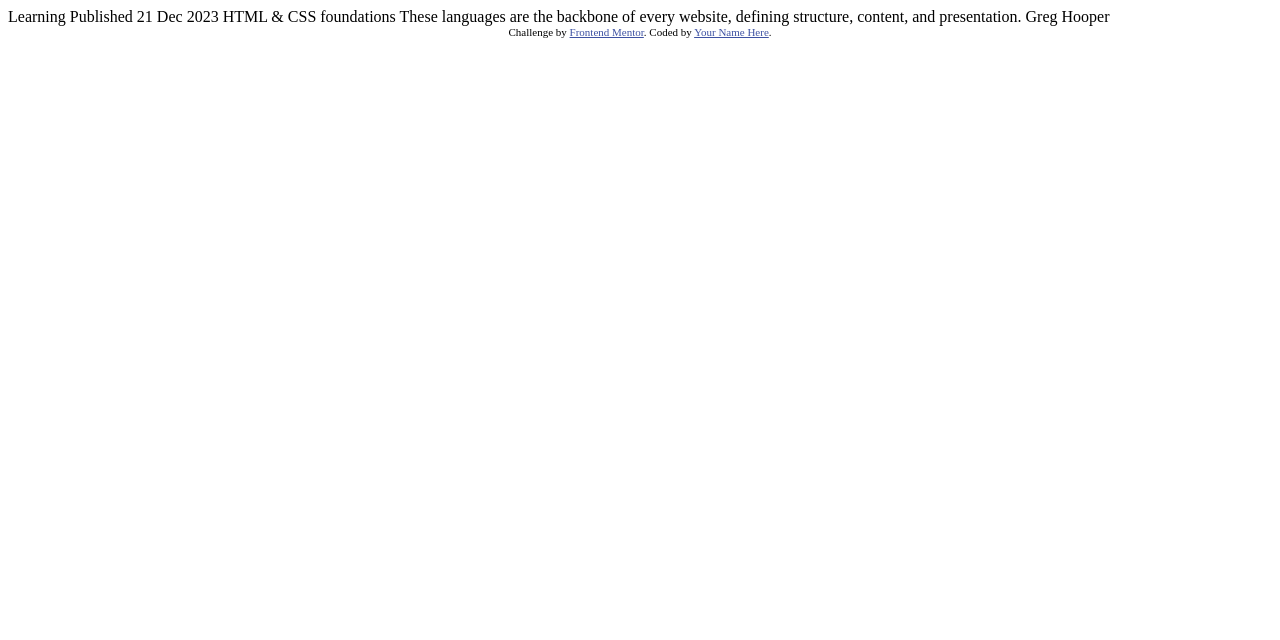
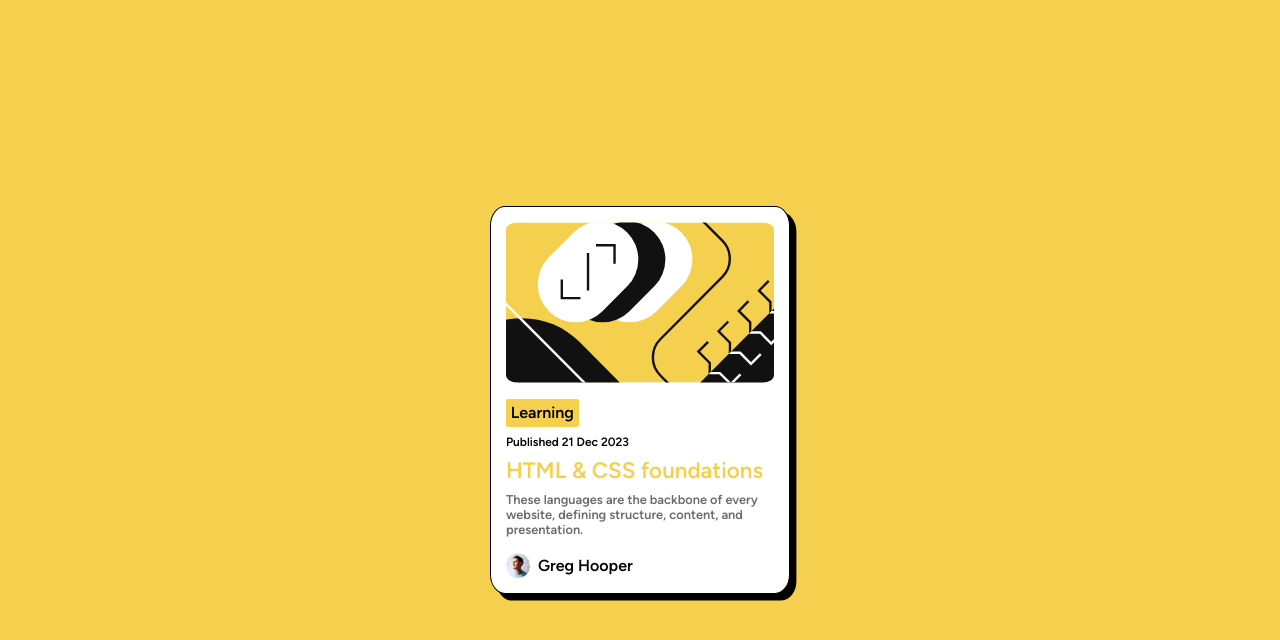
Before and after one commit to ismeh/front_end_projects, a plain HTML site: page 2blog_preview_card/blog-preview-card-main/index.html in a window 1280 px wide. Drawn offline with Linux system fonts and the light colour scheme.

Commit message:
finish 2 - add animation

```diff
--- a/2blog_preview_card/blog-preview-card-main/index.html
+++ b/2blog_preview_card/blog-preview-card-main/index.html
@@ -5,8 +5,9 @@
   <meta name="viewport" content="width=device-width, initial-scale=1.0"> <!-- displays site properly based on user's device -->
 
   <link rel="icon" type="image/png" sizes="32x32" href="./assets/images/favicon-32x32.png">
+  <link rel="stylesheet" href="style.css">
+  <title>Frontend Mentor | Blog preview card</title>
 
-  <title>Frontend Mentor | Blog preview card</title>
 
   <!-- Feel free to remove these styles or customise in your own stylesheet 👍 -->
   <style>
@@ -15,20 +16,21 @@
   </style>
 </head>
 <body>
+  <main>
+   <div class="blog_card">
+     <img src="assets/images/illustration-article.svg">
+     <div class="blog_card_info">
+       <div class="tag"><b>Learning</b></div>
+       <time datetime="2023-12-21">Published 21 Dec 2023</time>
+       <h3 ><b>HTML & CSS foundations</h3>
+      <p class="text_preset1">These languages are the backbone of every website, defining structure, content, and presentation.</p>
+      <div class="blog_card_footer">
+        <img src="assets/images/image-avatar.webp">
+        <a rel="author"><B>Greg Hooper</B></a>
+      </div>
+     </div>
 
-  Learning
-
-  Published 21 Dec 2023
-
-  HTML & CSS foundations
-
-  These languages are the backbone of every website, defining structure, content, and presentation.
-
-  Greg Hooper
-
-  <div class="attribution">
-    Challenge by <a href="https://www.frontendmentor.io?ref=challenge" target="_blank">Frontend Mentor</a>.
-    Coded by <a href="#">Your Name Here</a>.
-  </div>
+   </div>
+  </main>
 </body>
 </html>
--- /dev/null
+++ b/2blog_preview_card/blog-preview-card-main/style.css
@@ -0,0 +1,110 @@
+/* css reset */
+* {
+  margin: 0;
+  padding: 0;
+  box-sizing: border-box;
+}
+
+body {
+  min-height: 100dvh; /* 100% of the viewport height, work on phones*/
+  background-color: var(--Yellow);
+  display: flex;
+  flex-direction: column;
+  justify-content: center;
+  align-items: center;
+  text-align: center;
+  font-family: Figtree;
+}
+
+@font-face {
+  font-family: 'Figtree';
+  src: url('./assets/fonts/Figtree-Italic-VariableFont_wght.ttf') format('truetype');
+  src: url('./assets/fonts/Figtree-VariableFont_wght.ttf') format('truetype');
+  src: url('./assets/fonts/static/Figtree-ExtraBold.ttf') format('truetype');
+  src: url('./assets/fonts/static/Figtree-SemiBold.ttf') format('truetype');
+}
+
+p{
+  font-size: 16px;
+}
+
+/* Variables */
+:root {
+  --Yellow: hsl(47, 88%, 63%);
+  --White: hsl(0, 0%, 100%);
+  --Gray_500: hsl(0, 0%, 42%);
+  --Gray_950: hsl(0, 0%, 7%);
+}
+
+.text_preset1{
+  color: var(--Gray_500);
+  font-size: 0.8em;
+}
+
+.blog_card {
+  border: 1px solid;
+  box-shadow: 100px;
+  border-radius: 5%;
+  background-color: white;
+
+  display: flex;
+  flex-direction: column;
+  justify-content: center;
+  max-width: 300px;
+  min-width: 280px;
+  padding: 5%;
+
+  box-shadow: 0.4em 0.4em rgba(0,0,0,255.1);
+  transition: all 0.3s ease-in-out;
+}
+
+.blog_card h3 {
+  transition: all 0.3s ease-in-out;
+}
+
+.blog_card img{
+  border-radius: 5%;
+}
+
+.blog_card_info{
+  display: flex;
+  flex-direction: column;
+  text-align: left;
+  gap: 0.5em;
+  padding-top: 1em;
+}
+
+.blog_card h3{
+  font-size: 1.4em;
+  color: var(--Yellow);
+}
+
+.blog_card_info img{
+  max-width: 1.5em;
+}
+
+.blog_card_footer{
+  display: flex;
+  align-items: center;
+  gap: 0.5em;
+  padding-top: 1em;
+}
+
+.tag{
+  background-color: var(--Yellow);
+  padding: 0.3em;
+  border-radius: 5%;
+  max-width: max-content;
+}
+
+.blog_card:hover{
+  box-shadow: 0.6em 0.6em rgba(0,0,0,255.1);
+}
+
+.blog_card:hover h3{
+  text-shadow: 1px 1px 1px rgb(0,0,0);
+}
+
+time{
+  font-size: 0.75em;
+}
--- a/2blog_preview_card/style.css
+++ /dev/null
@@ -1,6 +0,0 @@
-/* css reset */
-* {
-    margin: 0;
-    padding: 0;
-    box-sizing: border-box;
-  }
```
